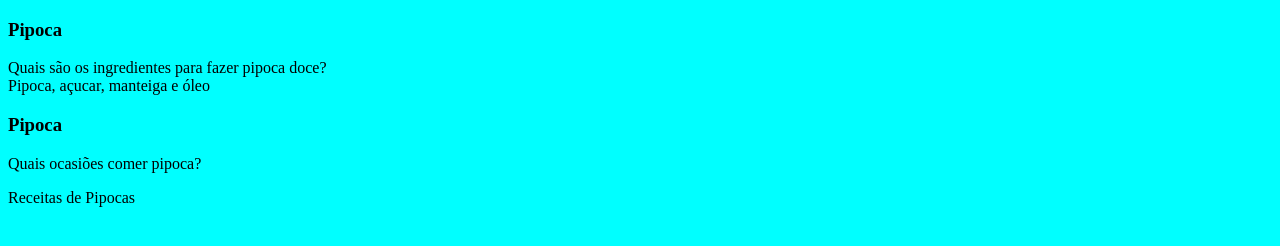
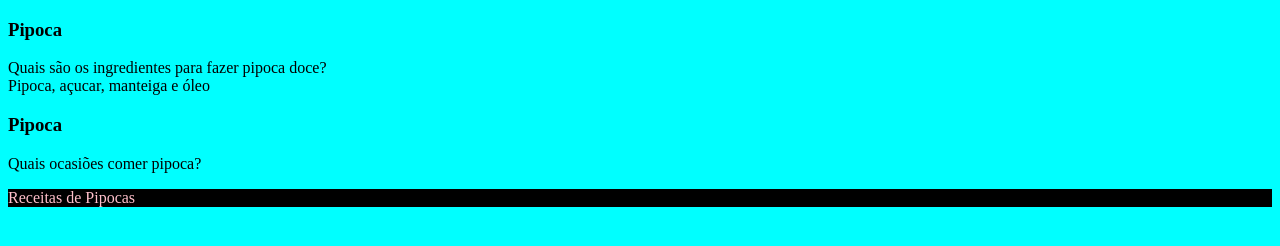
Before and after one commit to brunnasechpereira/projetofinal, a plain HTML site: page index.html in a window 1280 px wide. Drawn offline with Linux system fonts and the light colour scheme; files that its build step writes are made by us from their sources.

Commit message:
Add files via upload

```diff
--- a/index.html
+++ b/index.html
@@ -4,7 +4,7 @@
     <meta charset="UTF-8">
     <meta http-equiv="X-UA-Compatible" content="IE=edge">
     <meta name="viewport" content="width=device-width, initial-scale=1.0">
-    <link rel="stylesheet"href=style.css>
+    <link rel="stylesheet" href="assets/style.css">
     <title>flashcard</title>
 </head>
 <body>
@@ -40,8 +40,8 @@
        <section>
 
        </main>
-       <flooter>
+       <footer>
          <p>Receitas de Pipocas</p>
-       </flooter>
+       </footer>
 </body>
 </html>
--- a/style.css
+++ b/style.css
@@ -4,5 +4,5 @@ body{
 footer{
     background-color: black;
     color: pink;
-    bottom: 0%
+    bottom: 100%
 }
```
